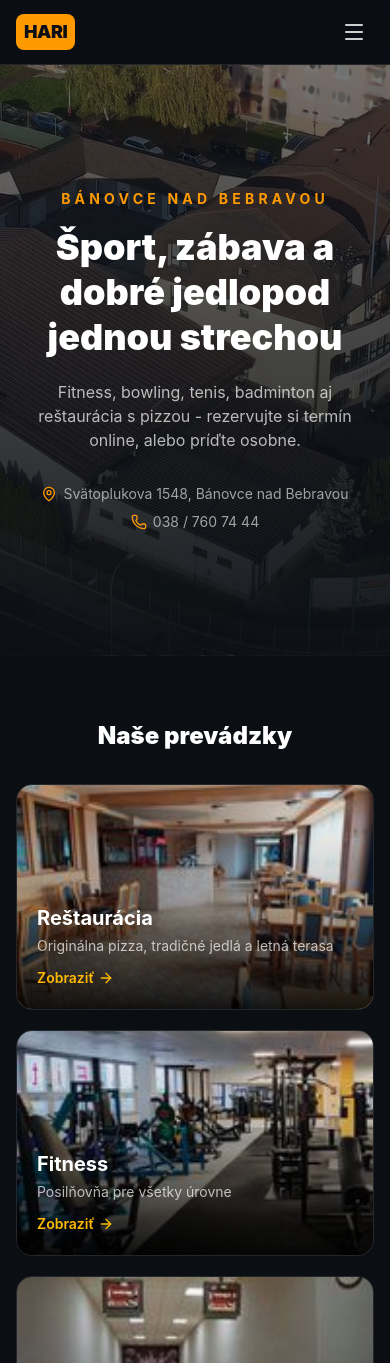
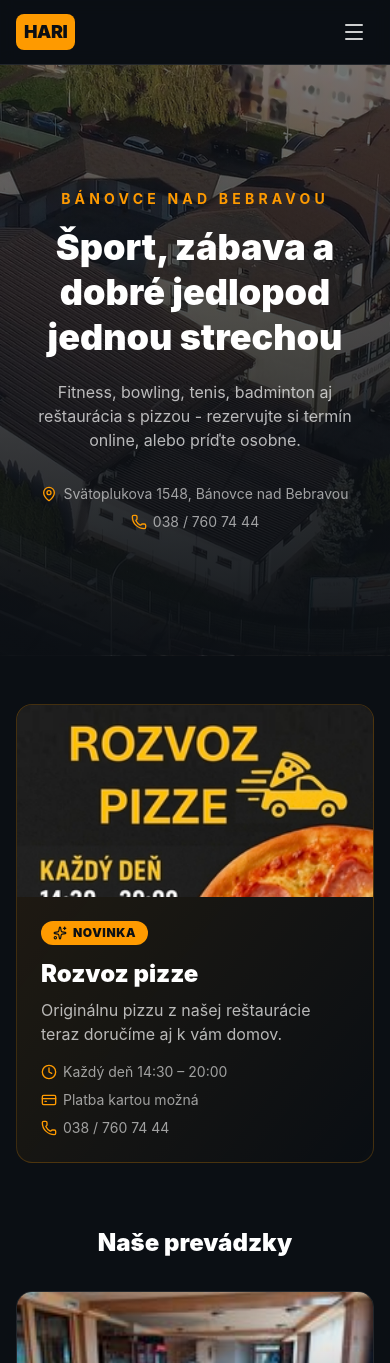
Before and after one commit to sky1407/hari-sportcentrum, a React (Vite) app in the folder client/: page / in a window 390 px wide. Shown: the top 1363 px of the page. Built offline with nearby package versions, Linux system fonts and the light colour scheme.

Commit message:
Add pizza delivery promo section to homepage
Mirrors the 'Novinka' rozvoz pizze banner from the original site -
real hours (14:30-20:00 daily), card payment note, phone, and the
actual delivery photo from hari.sk.

```diff
--- a/client/src/pages/Home.jsx
+++ b/client/src/pages/Home.jsx
@@ -1,5 +1,5 @@
 import { Link } from 'react-router-dom';
-import { ArrowRight, MapPin, Phone } from 'lucide-react';
+import { ArrowRight, MapPin, Phone, Sparkles, Clock, CreditCard } from 'lucide-react';
 import { VENUE_LIST } from '../lib/venues';
 
 export default function Home() {
@@ -32,6 +32,30 @@ export default function Home() {
         </div>
       </section>
 
+      <section className="mx-auto max-w-6xl px-4 pt-12">
+        <div className="overflow-hidden rounded-2xl border border-amber-500/20 bg-gradient-to-br from-amber-500/10 to-transparent sm:flex">
+          <img src="/photos/pizza-rozvoz.jpg" alt="Rozvoz pizze" className="h-48 w-full object-cover sm:h-auto sm:w-2/5" />
+          <div className="flex-1 p-6 sm:p-8">
+            <span className="inline-flex items-center gap-1.5 rounded-full bg-amber-500 px-3 py-1 text-xs font-black uppercase tracking-wider text-[#0b0f14]">
+              <Sparkles className="h-3.5 w-3.5" /> Novinka
+            </span>
+            <h2 className="mt-3 text-2xl font-black text-white">Rozvoz pizze</h2>
+            <p className="mt-2 text-white/70">Originálnu pizzu z našej reštaurácie teraz doručíme aj k vám domov.</p>
+            <div className="mt-4 flex flex-wrap gap-x-6 gap-y-2 text-sm text-white/60">
+              <span className="flex items-center gap-1.5">
+                <Clock className="h-4 w-4 text-amber-500" /> Každý deň 14:30 – 20:00
+              </span>
+              <span className="flex items-center gap-1.5">
+                <CreditCard className="h-4 w-4 text-amber-500" /> Platba kartou možná
+              </span>
+              <span className="flex items-center gap-1.5">
+                <Phone className="h-4 w-4 text-amber-500" /> 038 / 760 74 44
+              </span>
+            </div>
+          </div>
+        </div>
+      </section>
+
       <section className="mx-auto max-w-6xl px-4 py-16">
         <h2 className="mb-8 text-center text-2xl font-black text-white">Naše prevádzky</h2>
         <div className="grid gap-5 sm:grid-cols-2 lg:grid-cols-3">
```
Also changed, not shown: client/public/photos/pizza-rozvoz.jpg (added).
